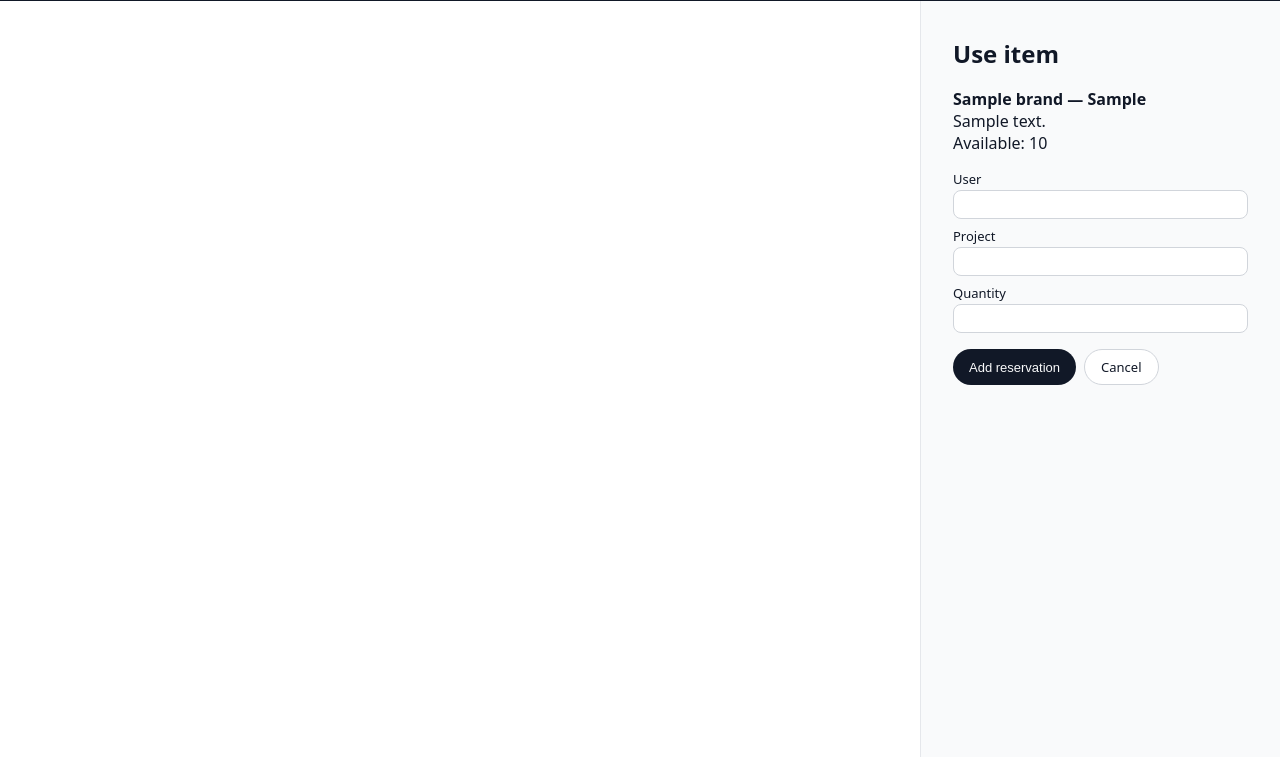
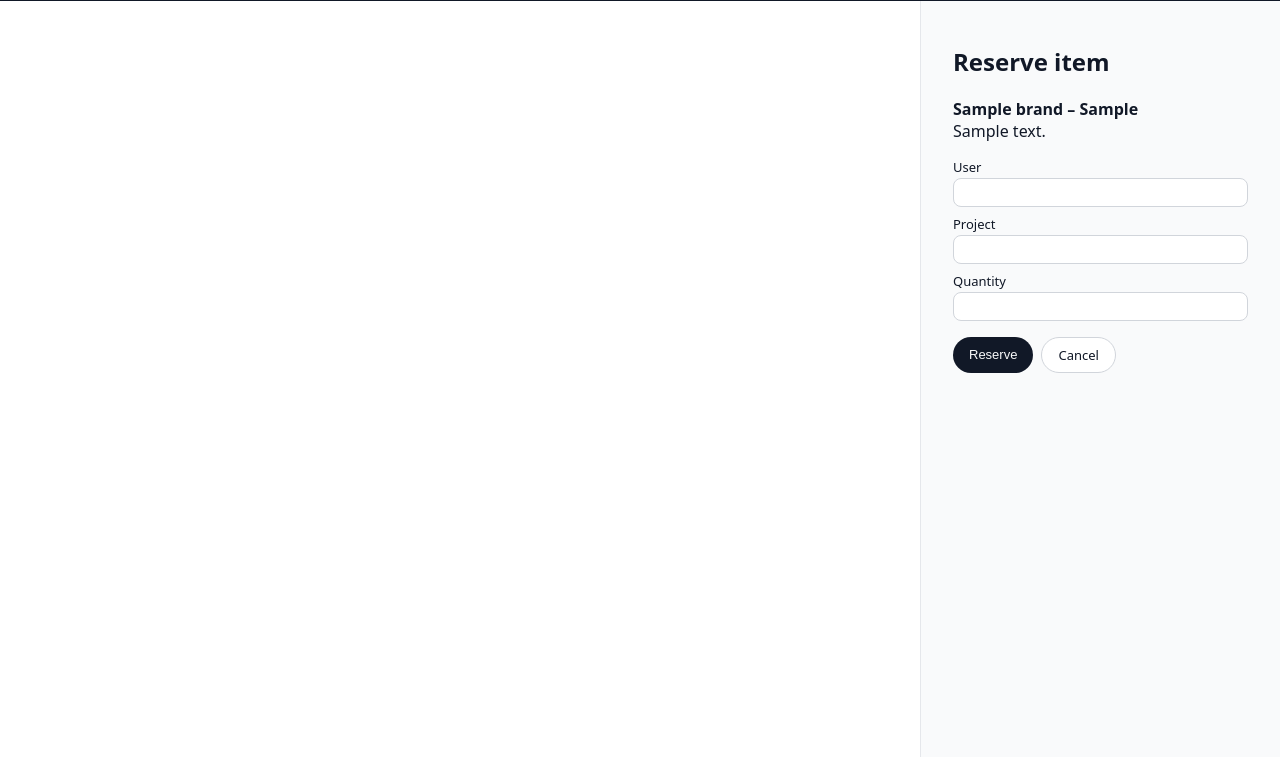
Before and after one commit to A-D-DBS-application/web-application-2025-group-14, a Flask app: template app/templates/use_item.html in a window 1280 px wide. Shown: the part 55-812 px from the top of the page. Run offline with Flask 3, Linux system fonts and the light colour scheme; the template is opened without the code that fills it: most values are stand-ins (such as "Sample title", 1, 10 or a date in 2020).

Commit message:
aanpassingen

```diff
--- a/app/templates/use_item.html
+++ b/app/templates/use_item.html
@@ -1,45 +1,46 @@
 {% extends "base.html" %}
 {% block body_class %}has-overlay{% endblock %}
 
-{% block title %}Use item{% endblock %}
+{% block title %}Reserve item{% endblock %}
 
 {% block content %}
-<div class="overlay-page">
-    <div class="overlay-card">
-        <h1 class="page-title">Use item</h1>
+<h1>Reserve item</h1>
 
 <p>
-            <strong>{{ item.material.brand }} — {{ item.material.material_type }}</strong><br>
-            {{ item.material.description }}<br>
-            Available: {{ item.quantity }}
+    <strong>{{ item.material.brand }} – {{ item.material.material_type }}</strong><br>
+    {{ item.material.description }}
 </p>
 
-        <form method="post" class="filter-form" style="max-width:360px;">
+<form method="post" class="filter-form" style="max-width:400px;">
     <label>
         User
         <input type="text" name="username" required>
     </label>
+
     <label>
         Project
         <input type="text" name="project">
     </label>
+
     <label>
         Quantity
-                <input type="number" name="quantity" min="1" max="{{ item.quantity }}" required>
+        <input type="number"
+               name="quantity"
+               min="1"
+               max="{{ item.quantity }}"
+               required>
     </label>
 
     <div class="filter-actions">
-                <button type="submit" class="btn-primary">Add reservation</button>
+        <button type="submit" class="btn-primary">Reserve</button>
 
-                {# <<< HIER zit de belangrijke wijziging >>> #}
+        {# <<< Cancel gaat terug naar dezelfde brand + material #}
         <a href="{{ url_for('main.inventory',
-                                    brand=request.args.get('brand'),
-                                    material_id=request.args.get('material_id')) }}"
+                            brand=brand,
+                            material_id=material_id) }}"
            class="btn-secondary">
             Cancel
         </a>
     </div>
 </form>
-    </div>
-</div>
 {% endblock %}
```
Also changed, not shown: app/routes.py (+19 -9 lines), app/templates/inventory.html (+10 -1 lines). Lines whose indentation alone changed are shown as unchanged.
